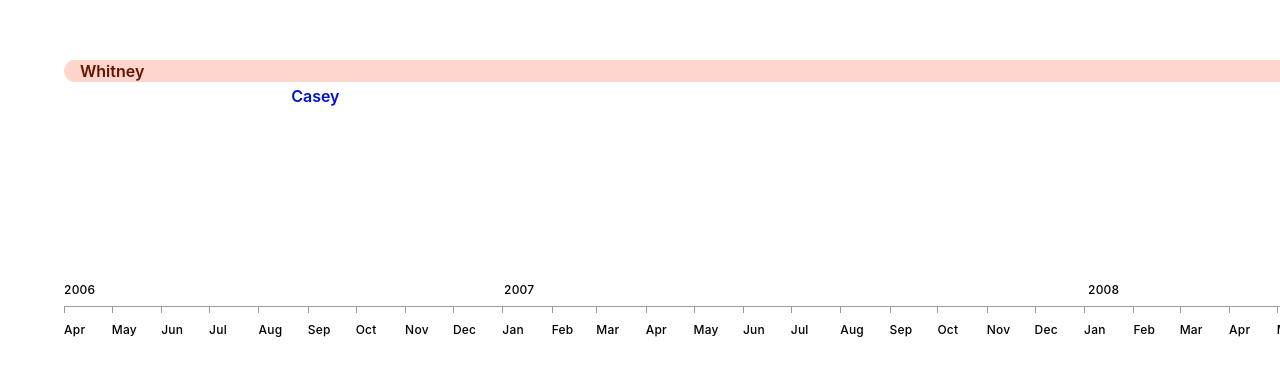
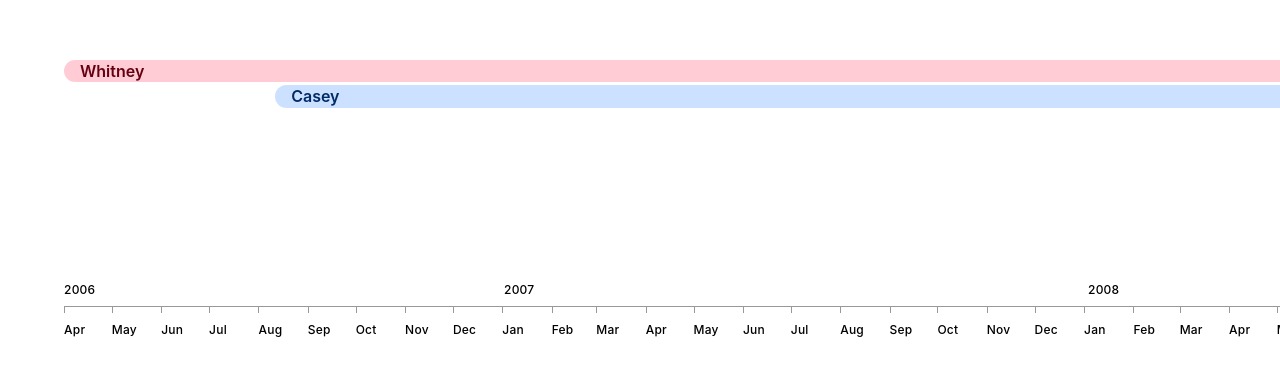
Before and after one commit to taylorgorman/timeline, a React (Create React App) app: page / in a window 1280 px wide. Shown: the part 402-778 px from the top of the page. Built offline with nearby package versions, Linux system fonts and the light colour scheme.

Commit message:
👷‍♂️ colors

```diff
--- a/src/components/Items/style.scss
+++ b/src/components/Items/style.scss
@@ -1,9 +1,9 @@
 
 .item {
 
-  $friend_color: #6976FF;
-  $roommate_color: hsl(110, 100, 50);
-  $romance_color: hsl(10, 100, 50);
+  $friend_color: hsl(215, 100, 50);
+  $roommate_color: hsl(90, 90, 50);
+  $romance_color: hsl(-10, 100, 50);
 
   border-radius: 10em;
   line-height: 1;
```
